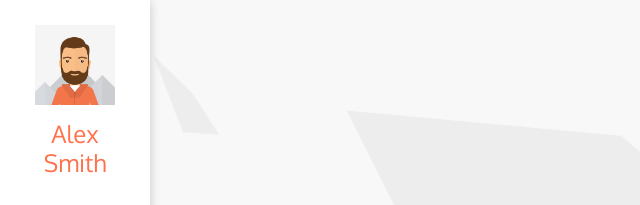
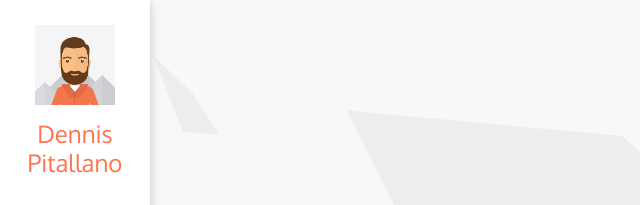
Before and after one commit to DennisPitallano/dennispitallano, a plain HTML site: page index.html in a window 1280 px wide. Shown: the top 205 px of the page, 0-640 px from the left. Drawn offline with Linux system fonts and the light colour scheme.

Commit message:
update name

```diff
--- a/index.html
+++ b/index.html
@@ -58,7 +58,7 @@
         </div>
 
         <div class="site-title-block">
-          <h1 class="site-title">Alex Smith</h1>
+          <h1 class="site-title">Dennis Pitallano</h1>
         </div>
 
         <!-- Navigation -->
```
